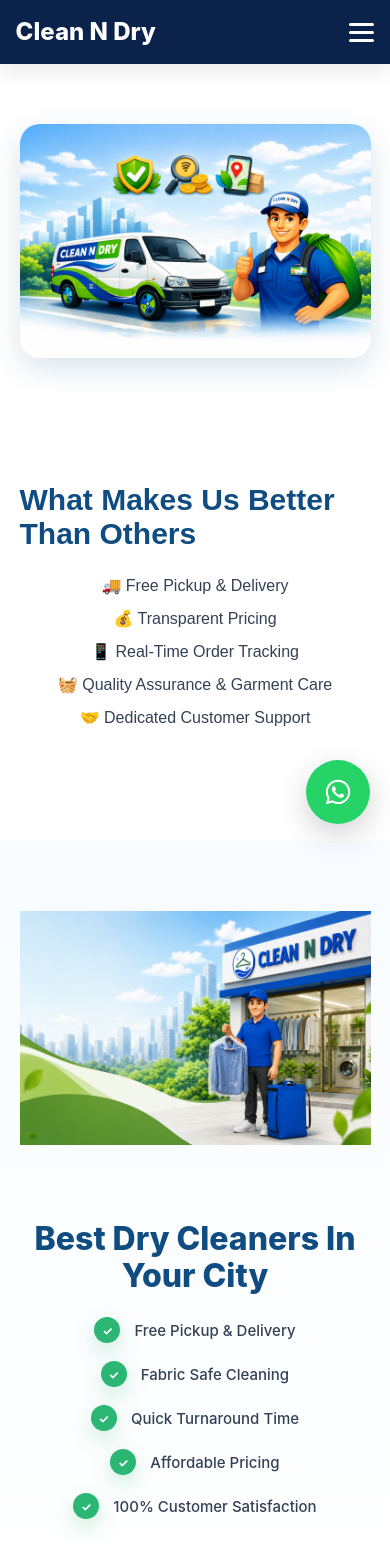
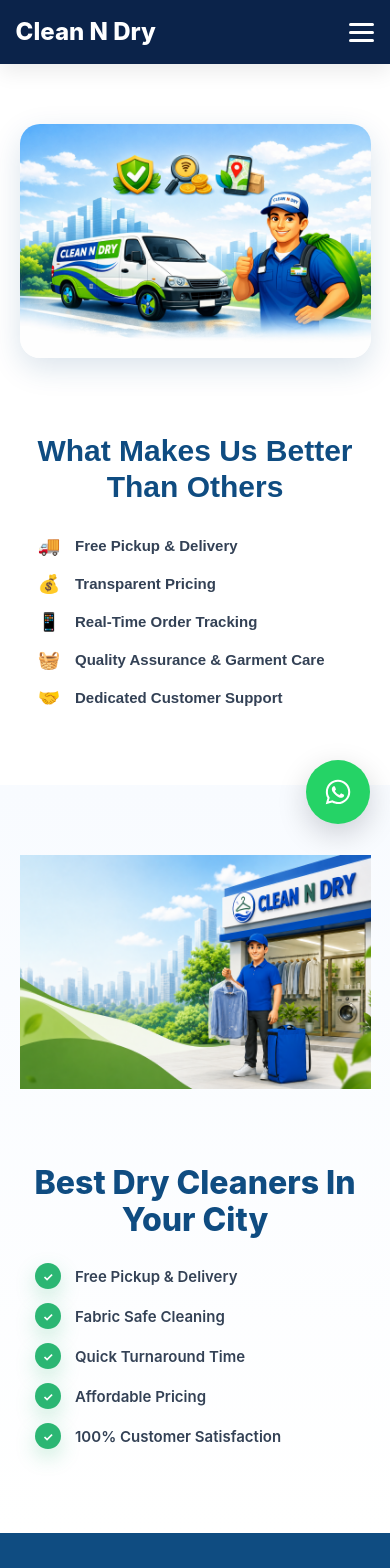
Before and after one commit to Ayub-786-rgb/cleanNdry, a React (Create React App) app: page /process in a window 390 px wide. Shown: the top 1568 px of the page. Built offline with nearby package versions, Linux system fonts and the light colour scheme.

Commit message:
mob view issue fixed

```diff
--- a/src/components/Delivery/Delivery.css
+++ b/src/components/Delivery/Delivery.css
@@ -54,14 +54,7 @@
   line-height: 1.15;
   font-weight: 800;
   color: #0f4c81;
-  margin-bottom: 22px;
-}
-
-.best-subtext {
-  font-size: 18px;
-  line-height: 1.8;
-  color: #64748b;
-  margin-bottom: 34px;
+  margin-bottom: 30px;
 }
 
 /* LIST */
@@ -78,7 +71,7 @@
   gap: 14px;
 
   font-size: 17px;
-  font-weight: 500;
+  font-weight: 600;
   color: #334155;
 
   margin-bottom: 18px;
@@ -87,6 +80,7 @@
 .tick {
   width: 30px;
   height: 30px;
+  min-width: 30px;
 
   display: flex;
   align-items: center;
@@ -124,21 +118,26 @@
   .best-content {
     order: 2;
     height: auto;
+    align-items: center;
+  }
+
+  .best-title {
     text-align: center;
-    align-items: center;
+    font-size: 42px;
+  }
+
+  .best-list {
+    width: fit-content;
+    margin: 0 auto;
+  }
+
+  .best-list li {
+    justify-content: flex-start;
   }
 
   .best-image {
     max-width: 650px;
     height: auto;
-  }
-
-  .best-title {
-    font-size: 42px;
-  }
-
-  .best-list li {
-    justify-content: center;
   }
 }
 
@@ -151,20 +150,33 @@
 
   .best-title {
     font-size: 32px;
+    text-align: center;
+    margin-bottom: 24px;
   }
 
-  .best-subtext {
-    font-size: 16px;
-    line-height: 1.7;
+  .best-list {
+    width: 100%;
+    max-width: 320px;
+    margin: 0 auto;
   }
 
   .best-list li {
+    justify-content: flex-start;
+    align-items: center;
+
     font-size: 15px;
+    font-weight: 600;
+
+    text-align: left;
+
+    margin-bottom: 14px;
   }
 
   .tick {
     width: 26px;
     height: 26px;
+    min-width: 26px;
+
     font-size: 12px;
   }
 
--- a/src/components/Delivery/Delivery.tsx
+++ b/src/components/Delivery/Delivery.tsx
@@ -20,9 +20,8 @@ export default function Delivery() {
             Best Dry Cleaners In Your City
           </h2>
 
+          <ul className="best-list">
 
-
-          <ul className="best-list">
             <li>
               <span className="tick">✓</span>
               Free Pickup & Delivery
@@ -47,6 +46,7 @@ export default function Delivery() {
               <span className="tick">✓</span>
               100% Customer Satisfaction
             </li>
+
           </ul>
 
         </div>
--- a/src/components/Process/Process.css
+++ b/src/components/Process/Process.css
@@ -5,7 +5,11 @@
 }
 
 /* CONTAINER */
+
 .better-container {
+  max-width: 1400px;
+  margin: 0 auto;
+
   display: grid;
   grid-template-columns: 1.2fr 1fr;
   align-items: center;
@@ -13,6 +17,7 @@
 }
 
 /* IMAGE SIDE */
+
 .better-image-wrapper {
   display: flex;
   justify-content: center;
@@ -23,8 +28,11 @@
   width: 100%;
   max-width: 600px;
   object-fit: contain;
+
   border-radius: 20px;
+
   box-shadow: 0 10px 30px rgba(15, 76, 129, 0.15);
+
   transition: transform 0.3s ease;
 }
 
@@ -32,89 +40,91 @@
   transform: scale(1.02);
 }
 
-/* TEXT SIDE */
+/* CONTENT SIDE */
+
 .better-content {
   display: flex;
   flex-direction: column;
   justify-content: center;
-  text-align: left;
 }
 
 .better-title {
-  font-size: 36px;
+  font-size: 40px;
   color: #0f4c81;
   font-weight: 800;
-  margin-bottom: 25px;
+  line-height: 1.2;
+  margin-bottom: 30px;
 }
+
+/* LIST */
 
 .better-list {
   list-style: none;
   padding: 0;
-  margin: 0 0 40px 0;
+  margin: 0;
 }
 
 .better-list li {
-  font-size: 18px;
-  color: #334155;
-  margin-bottom: 14px;
   display: flex;
   align-items: center;
-  gap: 10px;
+
+  gap: 14px;
+
+  font-size: 18px;
+  font-weight: 600;
+  color: #334155;
+
+  margin-bottom: 18px;
 }
 
-/* BUTTONS */
-.better-buttons {
+.better-icon {
+  width: 32px;
+  min-width: 32px;
+
   display: flex;
-  gap: 20px;
-  flex-wrap: wrap;
+  align-items: center;
+  justify-content: center;
+
+  font-size: 22px;
 }
 
-.better-btn {
-  border: none;
-  border-radius: 999px;
-  padding: 14px 28px;
-  font-size: 16px;
-  font-weight: 600;
-  cursor: pointer;
-  transition: all 0.3s ease;
-}
+/* TABLET */
 
-.better-btn.primary {
-  background: linear-gradient(135deg, #0f4c81, #2bb673);
-  color: #fff;
-  box-shadow: 0 8px 20px rgba(15, 76, 129, 0.25);
-}
+@media (max-width: 991px) {
+  .better-section {
+    padding: 70px 6%;
+  }
 
-.better-btn.secondary {
-  background: #25d366;
-  color: #fff;
-  box-shadow: 0 8px 20px rgba(37, 211, 102, 0.25);
-}
-
-.better-btn:hover {
-  transform: translateY(-3px);
-}
-
-/* RESPONSIVE */
-@media (max-width: 991px) {
   .better-container {
     grid-template-columns: 1fr;
+    gap: 50px;
+  }
+
+  .better-content {
     text-align: center;
+    align-items: center;
+  }
+
+  .better-title {
+    font-size: 34px;
   }
 
   .better-image {
-    max-width: 420px;
-    margin-bottom: 40px;
+    max-width: 500px;
+  }
+
+  .better-list {
+    width: fit-content;
+    margin: 0 auto;
   }
 
   .better-list li {
-    justify-content: center;
-  }
-
-  .better-buttons {
-    justify-content: center;
+    justify-content: flex-start;
+    text-align: left;
   }
 }
+
+/* MOBILE */
 
 @media (max-width: 768px) {
   .better-section {
@@ -123,9 +133,35 @@
 
   .better-title {
     font-size: 30px;
+    text-align: center;
+  }
+
+  .better-list {
+    width: 100%;
+    max-width: 320px;
+    margin: 0 auto;
   }
 
   .better-list li {
-    font-size: 16px;
+    font-size: 15px;
+
+    justify-content: flex-start;
+    align-items: center;
+
+    text-align: left;
+
+    gap: 12px;
+    margin-bottom: 16px;
+  }
+
+  .better-icon {
+    width: 28px;
+    min-width: 28px;
+    font-size: 18px;
+  }
+
+  .better-image {
+    width: 100%;
+    max-width: 100%;
   }
 }
--- a/src/components/Process/Process.tsx
+++ b/src/components/Process/Process.tsx
@@ -5,7 +5,8 @@ export default function Process() {
   return (
     <section className="better-section">
       <div className="better-container">
-        {/* Left Visual */}
+
+        {/* IMAGE */}
         <div className="better-image-wrapper">
           <img
             src={betterVisual}
@@ -14,19 +15,42 @@ export default function Process() {
           />
         </div>
 
-        {/* Right Text */}
+        {/* CONTENT */}
         <div className="better-content">
-          <h2 className="better-title">What Makes Us Better Than Others</h2>
+          <h2 className="better-title">
+            What Makes Us Better Than Others
+          </h2>
+
           <ul className="better-list">
-            <li>🚚 Free Pickup & Delivery</li>
-            <li>💰 Transparent Pricing</li>
-            <li>📱 Real‑Time Order Tracking</li>
-            <li>🧺 Quality Assurance & Garment Care</li>
-            <li>🤝 Dedicated Customer Support</li>
+
+            <li>
+              <span className="better-icon">🚚</span>
+              Free Pickup & Delivery
+            </li>
+
+            <li>
+              <span className="better-icon">💰</span>
+              Transparent Pricing
+            </li>
+
+            <li>
+              <span className="better-icon">📱</span>
+              Real-Time Order Tracking
+            </li>
+
+            <li>
+              <span className="better-icon">🧺</span>
+              Quality Assurance & Garment Care
+            </li>
+
+            <li>
+              <span className="better-icon">🤝</span>
+              Dedicated Customer Support
+            </li>
+
           </ul>
+        </div>
 
-
-        </div>
       </div>
     </section>
   );
--- a/src/components/Services/Services.css
+++ b/src/components/Services/Services.css
@@ -27,11 +27,9 @@
 
 .service-card {
   width: 100%;
-
   background: #ffffff;
 
   border-radius: 24px;
-
   overflow: hidden;
 
   display: flex;
@@ -48,7 +46,6 @@
 
 .service-card:hover {
   transform: translateY(-8px);
-
   box-shadow: 0 18px 40px rgba(15, 76, 129, 0.15);
 }
 
@@ -63,7 +60,6 @@
 .image-box img {
   width: 100%;
   height: 100%;
-
   object-fit: cover;
 
   transition: transform 0.4s ease;
@@ -77,12 +73,9 @@
 
 .service-content {
   padding: 24px;
-
   display: flex;
   flex-direction: column;
-
   flex: 1;
-
   text-align: center;
 }
 
@@ -90,7 +83,6 @@
   font-size: 22px;
   font-weight: 700;
   color: #0f4c81;
-
   margin-bottom: 14px;
 }
 
@@ -103,31 +95,23 @@
 .service-content p {
   font-size: 15px;
   line-height: 1.6;
-
   color: #64748b;
 
   margin-bottom: 24px;
-
   flex-grow: 1;
 }
 
-/* BUTTON */
+/* BOOK NOW BUTTON */
 
 .service-content button {
   margin-top: auto;
 
   border: none;
-
   padding: 12px 28px;
 
   border-radius: 999px;
 
-  background: linear-gradient(
-    135deg,
-    #0f4c81,
-    #2bb673
-  );
-
+  background: #0f4c81;
   color: #ffffff;
 
   font-size: 15px;
@@ -139,17 +123,18 @@
 }
 
 .service-content button:hover {
+  background: #08345c;
+
   transform: translateY(-2px);
 
   box-shadow: 0 10px 25px rgba(15, 76, 129, 0.25);
 }
 
-/* VIEW ALL BUTTON */
+/* VIEW ALL SERVICES BUTTON */
 
 .services-action {
   display: flex;
   justify-content: center;
-
   margin-top: 35px;
 }
 
@@ -160,29 +145,28 @@
 
   border-radius: 999px;
 
-  background: linear-gradient(
-    135deg,
-    #0f4c81,
-    #2bb673
-  );
-
-  color: white;
+  background: #0f4c81;
+  color: #ffffff;
 
   font-size: 16px;
-  font-weight: 600;
+  font-weight: 700;
 
   cursor: pointer;
 
   transition: all 0.3s ease;
+
+  box-shadow: 0 8px 20px rgba(15, 76, 129, 0.2);
 }
 
 .view-all-btn:hover {
+  background: #08345c;
+
   transform: translateY(-3px);
 
-  box-shadow: 0 12px 25px rgba(15, 76, 129, 0.25);
+  box-shadow: 0 12px 25px rgba(15, 76, 129, 0.3);
 }
 
-/* SWIPER BUTTONS */
+/* SWIPER NAVIGATION */
 
 .swiper-button-next,
 .swiper-button-prev {
@@ -249,29 +233,8 @@
     font-size: 14px;
   }
 
-
-.services-action .view-all-btn {
-  background: #0F4C81 !important;
-  background-image: none !important;
-  color: #fff !important;
-
-  border: none !important;
-  border-radius: 999px;
-
-  padding: 14px 36px;
-
-  font-size: 16px;
-  font-weight: 700;
-
-  box-shadow: 0 8px 20px rgba(15, 76, 129, 0.2);
-
-  cursor: pointer;
+  .view-all-btn {
+    width: 100%;
+    max-width: 280px;
+  }
 }
-
-.services-action .view-all-btn:hover {
-  background: #08345c !important;
-  background-image: none !important;
-  color: #fff !important;
-}
-
-}
```
